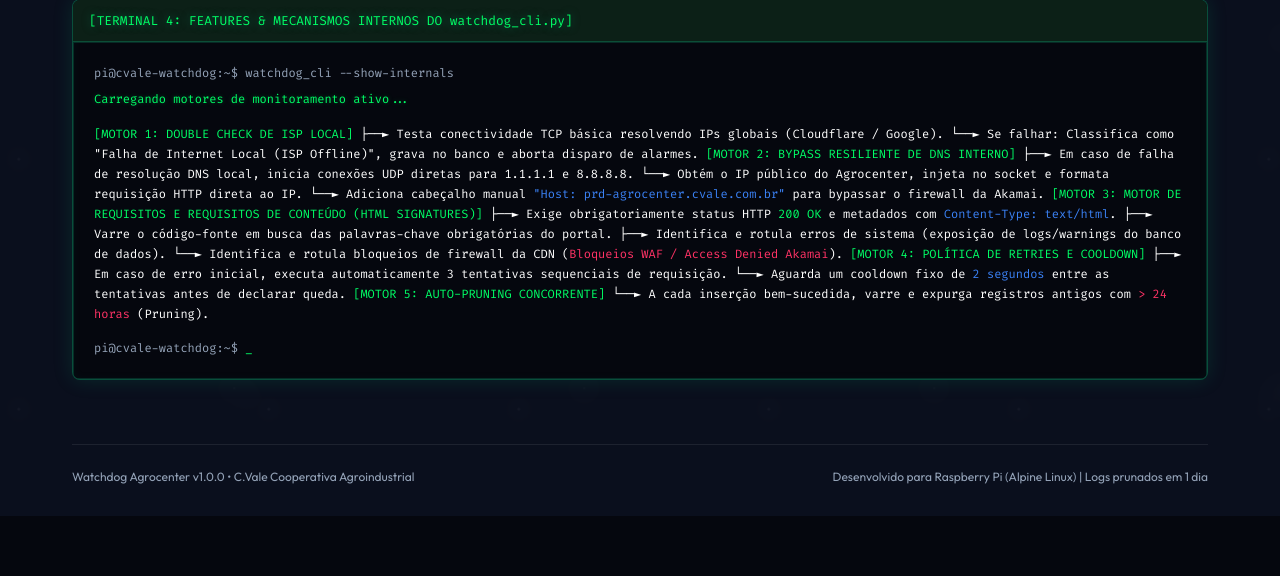
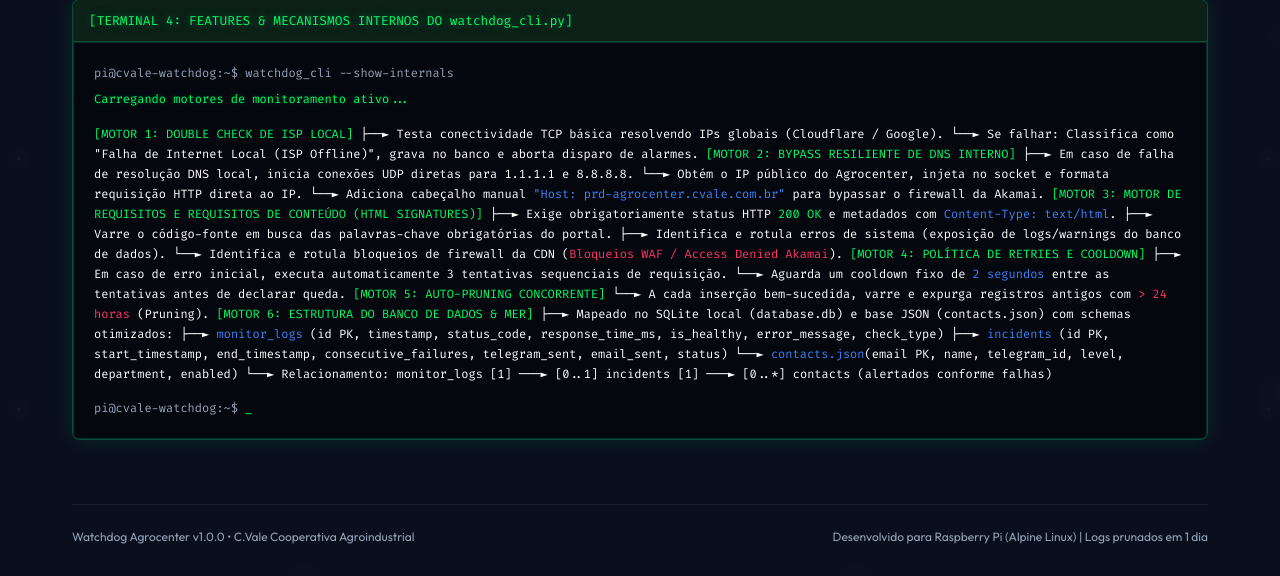
Before and after one commit to brunocorisco86/watchdogagrocenter, a Flask app: page / in a window 1280 px wide. Shown: the part 3016-3592 px from the top of the page. Before the commit the page ends 3532 px from the top, so only its background shows below. Run offline with Flask 3, Linux system fonts and the light colour scheme; data that the repository does not hold is empty.

Commit message:
docs: adicionando motor 6 descrevendo a MER e banco de dados no Terminal 4

```diff
--- a/src/dashboard/templates/index.html
+++ b/src/dashboard/templates/index.html
@@ -335,6 +335,13 @@
 
 <span style="color: var(--green-hacker);">[MOTOR 5: AUTO-PRUNING CONCORRENTE]</span>
  └──► A cada inserção bem-sucedida, varre e expurga registros antigos com <span style="color: var(--red-alert);">> 24 horas</span> (Pruning).
+
+<span style="color: var(--green-hacker);">[MOTOR 6: ESTRUTURA DO BANCO DE DADOS & MER]</span>
+ ├──► Mapeado no SQLite local (database.db) e base JSON (contacts.json) com schemas otimizados:
+ ├──► <span style="color: var(--blue-glow);">monitor_logs</span> (id PK, timestamp, status_code, response_time_ms, is_healthy, error_message, check_type)
+ ├──► <span style="color: var(--blue-glow);">incidents</span>    (id PK, start_timestamp, end_timestamp, consecutive_failures, telegram_sent, email_sent, status)
+ └──► <span style="color: var(--blue-glow);">contacts.json</span>(email PK, name, telegram_id, level, department, enabled)
+ └──► Relacionamento: <span style="color: var(--yellow-hacker);">monitor_logs</span> [1] ───► [0..1] <span style="color: var(--yellow-hacker);">incidents</span> [1] ───► [0..*] <span style="color: var(--yellow-hacker);">contacts</span> (alertados conforme falhas)
                 </div>
                 <div class="term-line output-system">pi@cvale-watchdog:~$ <span class="blink-cursor">_</span></div>
             </div>
```
